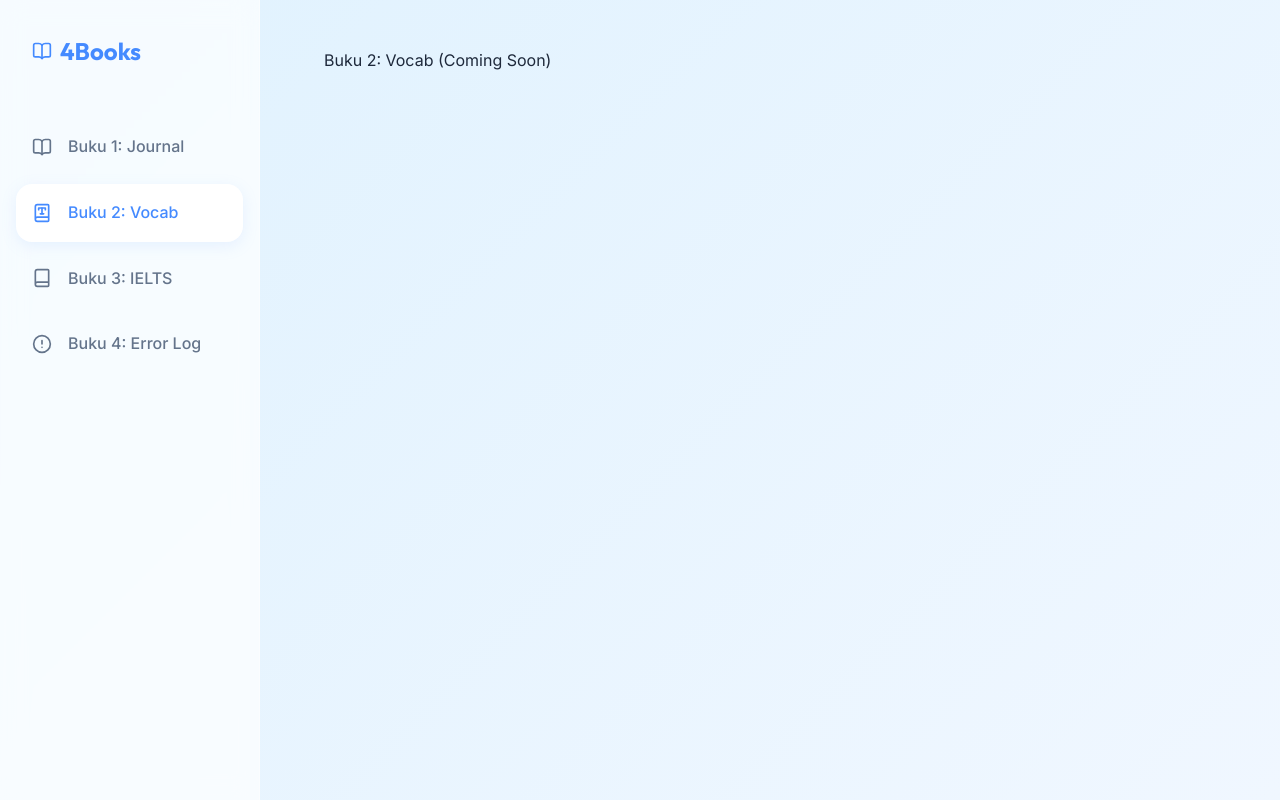
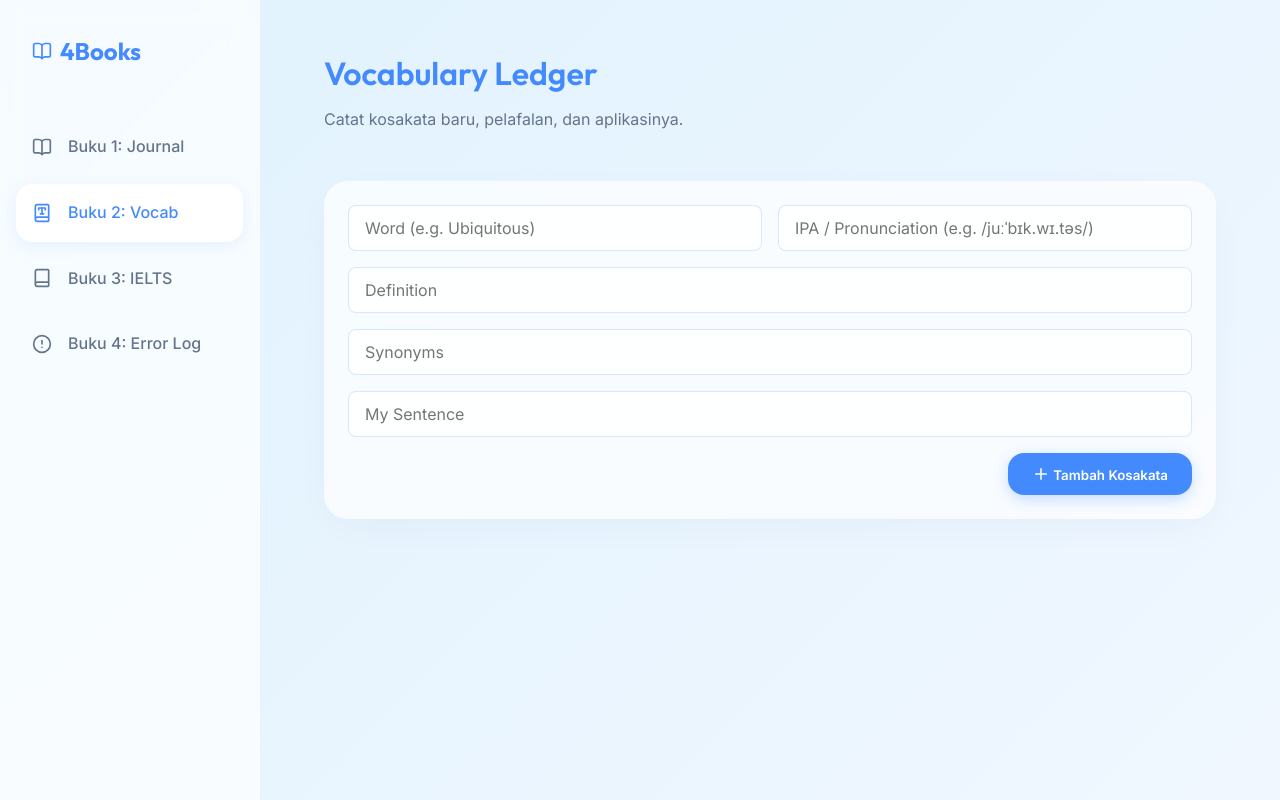
Before and after one commit to amay29/4books, a React (Vite) app: page / in a window 1280 px wide. Both pictures are taken after a click on the element "Buku 2: Vocab". Built offline with nearby package versions, Linux system fonts and the light colour scheme.

Commit message:
feat: add Vocabulary Ledger (Book 2)

```diff
--- a/src/App.jsx
+++ b/src/App.jsx
@@ -1,7 +1,7 @@
 import React, { useState } from 'react';
 import Layout from './components/Layout';
 import Journal from './pages/Journal';
-// import Vocab from './pages/Vocab';
+import Vocab from './pages/Vocab';
 // import Ielts from './pages/IeltsPractice';
 // import ErrorLog from './pages/ErrorLog';
 
@@ -13,7 +13,7 @@ function App() {
       case 'journal':
         return <Journal />;
       case 'vocab':
-        return <div>Buku 2: Vocab (Coming Soon)</div>;
+        return <Vocab />;
       case 'ielts':
         return <div>Buku 3: IELTS (Coming Soon)</div>;
       case 'error':
--- /dev/null
+++ b/src/pages/Vocab.jsx
@@ -0,0 +1,126 @@
+import React, { useState, useEffect } from 'react';
+import { Plus, X } from 'lucide-react';
+import styles from './Vocab.module.css';
+
+const Vocab = () => {
+  const [vocabs, setVocabs] = useState([]);
+  const [formData, setFormData] = useState({
+    word: '',
+    ipa: '',
+    definition: '',
+    synonym: '',
+    sentence: ''
+  });
+
+  useEffect(() => {
+    const saved = localStorage.getItem('4books_vocab');
+    if (saved) {
+      setVocabs(JSON.parse(saved));
+    }
+  }, []);
+
+  const saveVocabs = (newVocabs) => {
+    setVocabs(newVocabs);
+    localStorage.setItem('4books_vocab', JSON.stringify(newVocabs));
+  };
+
+  const handleInputChange = (e) => {
+    setFormData({ ...formData, [e.target.name]: e.target.value });
+  };
+
+  const handleAdd = (e) => {
+    e.preventDefault();
+    if (!formData.word.trim()) return;
+
+    const newVocab = {
+      ...formData,
+      id: Date.now()
+    };
+
+    saveVocabs([newVocab, ...vocabs]);
+    setFormData({ word: '', ipa: '', definition: '', synonym: '', sentence: '' });
+  };
+
+  const handleDelete = (id) => {
+    const newVocabs = vocabs.filter(v => v.id !== id);
+    saveVocabs(newVocabs);
+  };
+
+  return (
+    <div className={`${styles.container} animate-slide-up`}>
+      <div className={styles.header}>
+        <h1 className={styles.title}>Vocabulary Ledger</h1>
+        <p className={styles.subtitle}>Catat kosakata baru, pelafalan, dan aplikasinya.</p>
+      </div>
+
+      <form className={styles.formCard} onSubmit={handleAdd}>
+        <div className={styles.inputGroupRow}>
+          <input
+            type="text"
+            name="word"
+            value={formData.word}
+            onChange={handleInputChange}
+            placeholder="Word (e.g. Ubiquitous)"
+            className={styles.inputField}
+            required
+          />
+          <input
+            type="text"
+            name="ipa"
+            value={formData.ipa}
+            onChange={handleInputChange}
+            placeholder="IPA / Pronunciation (e.g. /juːˈbɪk.wɪ.təs/)"
+            className={styles.inputField}
+          />
+        </div>
+        <input
+          type="text"
+          name="definition"
+          value={formData.definition}
+          onChange={handleInputChange}
+          placeholder="Definition"
+          className={styles.inputField}
+          required
+        />
+        <input
+          type="text"
+          name="synonym"
+          value={formData.synonym}
+          onChange={handleInputChange}
+          placeholder="Synonyms"
+          className={styles.inputField}
+        />
+        <input
+          type="text"
+          name="sentence"
+          value={formData.sentence}
+          onChange={handleInputChange}
+          placeholder="My Sentence"
+          className={styles.inputField}
+        />
+        <button type="submit" className={styles.addButton}>
+          <Plus size={18} style={{ display: 'inline', verticalAlign: 'text-bottom' }} /> Tambah Kosakata
+        </button>
+      </form>
+
+      <div className={styles.vocabGrid}>
+        {vocabs.map((vocab) => (
+          <div key={vocab.id} className={`${styles.vocabItem} hover-scale`}>
+            <button className={styles.deleteBtn} onClick={() => handleDelete(vocab.id)}>
+              <X size={18} />
+            </button>
+            <div className={styles.wordHeader}>
+              <span className={styles.word}>{vocab.word}</span>
+              {vocab.ipa && <span className={styles.ipa}>{vocab.ipa}</span>}
+            </div>
+            <div className={styles.definition}>{vocab.definition}</div>
+            {vocab.synonym && <div className={styles.synonym}>Syn: {vocab.synonym}</div>}
+            {vocab.sentence && <div className={styles.sentence}>"{vocab.sentence}"</div>}
+          </div>
+        ))}
+      </div>
+    </div>
+  );
+};
+
+export default Vocab;
--- /dev/null
+++ b/src/pages/Vocab.module.css
@@ -0,0 +1,131 @@
+.container {
+  display: flex;
+  flex-direction: column;
+  gap: 2rem;
+}
+
+.header {
+  margin-bottom: 1rem;
+}
+
+.title {
+  color: var(--color-primary-dark);
+  font-size: 2rem;
+}
+
+.subtitle {
+  color: var(--color-text-muted);
+}
+
+.formCard {
+  background: var(--color-bg-card);
+  padding: 1.5rem;
+  border-radius: var(--radius-lg);
+  box-shadow: var(--shadow-soft);
+  display: flex;
+  flex-direction: column;
+  gap: 1rem;
+}
+
+.inputGroupRow {
+  display: grid;
+  grid-template-columns: 1fr 1fr;
+  gap: 1rem;
+}
+
+.inputField {
+  padding: 0.75rem 1rem;
+  border: 1px solid rgba(130, 177, 255, 0.3);
+  border-radius: var(--radius-sm);
+  background: rgba(255, 255, 255, 0.8);
+  font-size: 1rem;
+  outline: none;
+  transition: all 0.2s;
+}
+
+.inputField:focus {
+  border-color: var(--color-primary);
+  box-shadow: 0 0 0 3px rgba(130, 177, 255, 0.2);
+}
+
+.addButton {
+  background: var(--color-primary-dark);
+  color: white;
+  padding: 0.75rem 1.5rem;
+  border-radius: var(--radius-md);
+  font-weight: 600;
+  align-self: flex-end;
+  transition: all 0.2s ease;
+  box-shadow: 0 4px 15px rgba(68, 138, 255, 0.3);
+}
+
+.addButton:hover {
+  transform: translateY(-2px);
+  background: #2979ff;
+  box-shadow: 0 6px 20px rgba(68, 138, 255, 0.4);
+}
+
+.vocabGrid {
+  display: grid;
+  grid-template-columns: repeat(auto-fill, minmax(300px, 1fr));
+  gap: 1.5rem;
+}
+
+.vocabItem {
+  background: white;
+  padding: 1.5rem;
+  border-radius: var(--radius-lg);
+  box-shadow: var(--shadow-soft);
+  position: relative;
+}
+
+.wordHeader {
+  display: flex;
+  justify-content: space-between;
+  align-items: baseline;
+  margin-bottom: 0.5rem;
+}
+
+.word {
+  font-family: var(--font-heading);
+  font-size: 1.5rem;
+  font-weight: 700;
+  color: var(--color-primary-dark);
+}
+
+.ipa {
+  color: var(--color-text-muted);
+  font-family: monospace;
+  font-size: 0.9rem;
+}
+
+.definition {
+  font-weight: 500;
+  margin-bottom: 0.5rem;
+}
+
+.synonym {
+  font-size: 0.85rem;
+  color: #64748b;
+  margin-bottom: 1rem;
+}
+
+.sentence {
+  font-style: italic;
+  padding-left: 1rem;
+  border-left: 3px solid var(--color-primary-light);
+  color: #334155;
+  font-size: 0.95rem;
+}
+
+.deleteBtn {
+  position: absolute;
+  top: 1rem;
+  right: 1rem;
+  color: #cbd5e1;
+  transition: color 0.2s;
+}
+
+.deleteBtn:hover {
+  color: #ef4444;
+}
```
